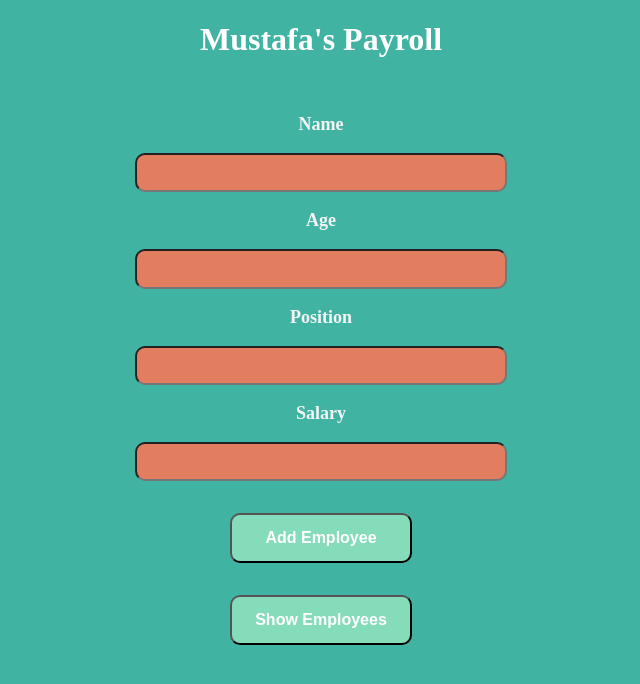
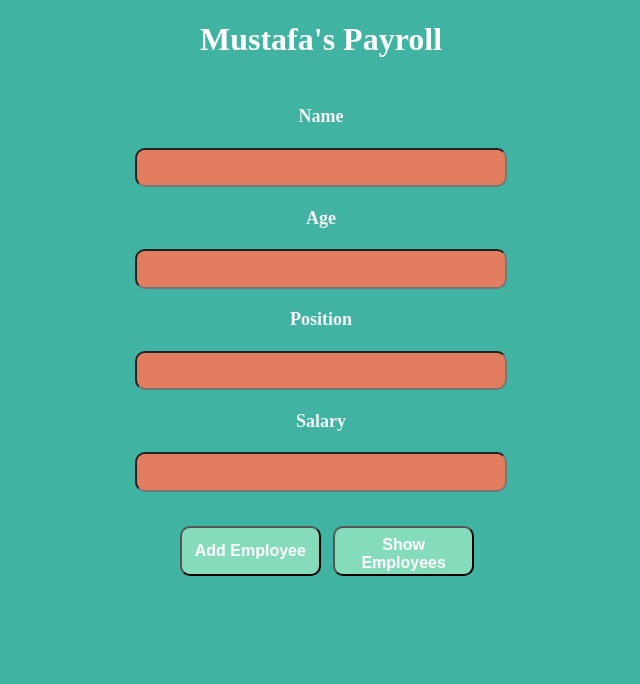
Before and after one commit to mustafamohamed-web/employee-database, a React (Create React App) app in the folder client/: page / in a window 1280 px wide. Shown: the top 684 px of the page, without its empty margins (287-927 px from the left). Built offline with nearby package versions, Linux system fonts and the light colour scheme.

Commit message:
card styling + display card

```diff
--- a/client/src/components/Input.js
+++ b/client/src/components/Input.js
@@ -17,7 +17,10 @@ const Input = () => {
       position: position,
       salary: salary,
     }).then(() => {
-      console.log("success");
+      setEmployee([
+        ...employee,
+        { name: name, age: age, position: position, salary: salary },
+      ]);
     });
   };
 
@@ -59,21 +62,27 @@ const Input = () => {
             setSalary(e.target.value);
           }}
         />
-        <button onClick={createEmployee} className="btn">
-          Add Employee
-        </button>
-        <button onClick={displayEmployee} className="btn">
-          Show Employees
-        </button>
+        <div className="buttons">
+          <button onClick={createEmployee} className="btn one ">
+            Add Employee
+          </button>
+          <button onClick={displayEmployee} className="btn two">
+            Show Employees
+          </button>
+        </div>
+
         <div className="cards">
           {employee.map((person, key) => {
             const { name, age, position, salary } = person;
             return (
               <div className="employee-list">
-                <h3 className="name">{name}</h3>
-                <h3 className="age">{age}</h3>
-                <h3 className="position">{position}</h3>
-                <h3 className="salary">{salary}</h3>
+                <div>
+                  <h2>Employee Data</h2>
+                  <h3 className="name">Name: {name}</h3>
+                  <h3 className="age"> Age: {age}</h3>
+                  <h3 className="position"> Position: {position}</h3>
+                  <h3 className="salary"> Salary: {salary}</h3>
+                </div>
               </div>
             );
           })}
--- a/client/src/styles/Input.css
+++ b/client/src/styles/Input.css
@@ -15,8 +15,8 @@ h1 {
   flex-direction: column;
   justify-content: center;
   align-items: center;
-  padding: 1em 0;
-  margin-bottom: 2em;
+  padding: 0.5em 0;
+  margin-bottom: 3em;
 }
 
 .inputs input {
@@ -25,6 +25,7 @@ h1 {
   background-color: #e27d60;
   color: white;
   border-radius: 10px;
+  margin: 0.2em 0;
 }
 
 .inputs label {
@@ -34,10 +35,15 @@ h1 {
   font-size: 1.125rem;
 }
 
+.buttons {
+  display: flex;
+}
+
 .btn {
   margin-top: 2em;
+  margin-left: 0.75em;
   padding: 0.5em;
-  width: 15%;
+  width: 100%;
   height: 50px;
   border-radius: 10px;
   cursor: pointer;
@@ -46,8 +52,11 @@ h1 {
   font-weight: 600;
   font-size: 1rem;
 }
+
 .cards {
   display: flex;
+  align-items: center;
+  width: 100%;
 }
 .employee-list {
   height: 280px;
@@ -60,18 +69,18 @@ h1 {
   margin: 2em 0;
   display: flex;
   margin: 2em 2em;
+  font-family: "Courier New", Courier, monospace;
+  padding: 1em;
 }
 
-.name {
-  color: white;
-  font-weight: 300;
-  position: absolute;
-  left: 20px;
-  top: 15px;
+.employee h3 {
+  margin: 1.125em;
+  font-size: 1rem;
 }
 
-.employee-list h3 {
-  margin: 0.75em;
-  display: flex;
-  flex-direction: column;
+.employee h2 {
+  font-size: 2rem;
 }
+
+.btn {
+}
```
